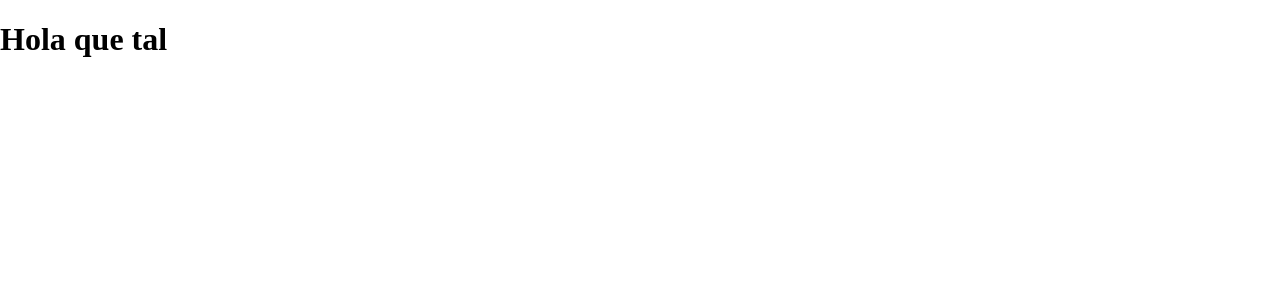
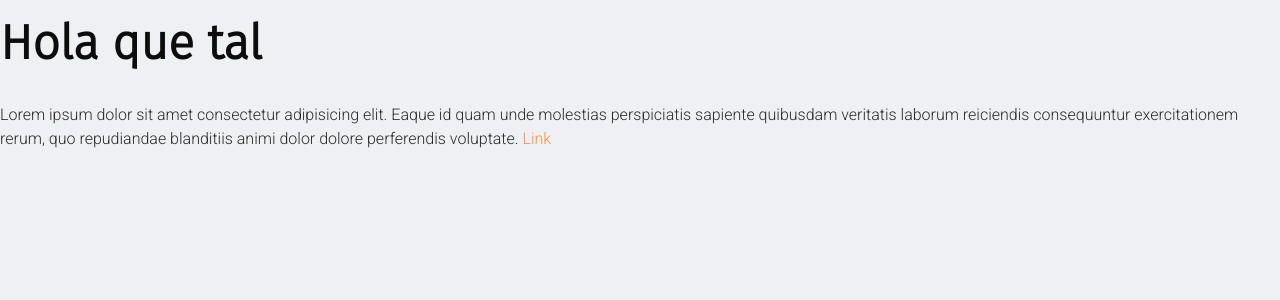
Before and after one commit to desteban/desteban, a Next.js app: page / in a window 1280 px wide. Shown: the top 300 px of the page. Built offline with nearby package versions, Linux system fonts and the light colour scheme.

Commit message:
estilos basicos

```diff
--- a/pages/index.tsx
+++ b/pages/index.tsx
@@ -6,6 +6,12 @@ export default function Home() {
 		<div>
 			<main>
 				<h1>Hola que tal</h1>
+				<p>
+					Lorem ipsum dolor sit amet consectetur adipisicing elit. Eaque id quam unde
+					molestias perspiciatis sapiente quibusdam veritatis laborum reiciendis
+					consequuntur exercitationem rerum, quo repudiandae blanditiis animi dolor dolore
+					perferendis voluptate. <a href="">Link</a>
+				</p>
 			</main>
 		</div>
 	);
--- /dev/null
+++ b/styles/basicos.scss
@@ -0,0 +1,66 @@
+@import 'variables.scss';
+
+html {
+	scroll-behavior: smooth;
+}
+
+html,
+body {
+	background-color: $fondo;
+	color: $colorparrafo;
+	padding: 0;
+	margin: 0;
+	font-family: Roboto, -apple-system, BlinkMacSystemFont, Segoe UI, Oxygen, Ubuntu, Cantarell,
+		Droid Sans, Helvetica Neue, sans-serif;
+}
+
+h1 {
+	font-size: 3rem;
+	font-family: Fira Sans;
+	font-weight: bold;
+	margin-top: 1rem;
+	color: $colortitulos;
+}
+
+h2 {
+	font-size: 2rem;
+	font-family: Fira Sans;
+	font-weight: bold;
+	color: $colortitulos;
+}
+
+h3 {
+	font-size: 1.9rem;
+	font-family: Fira Sans;
+	font-weight: bold;
+	color: $colortitulos;
+}
+
+h4 {
+	font-size: 1.56rem;
+	font-family: Fira Sans;
+	font-weight: bold;
+	color: $colortitulos;
+}
+
+h5 {
+	font-size: 1.25rem;
+	font-family: Fira Sans;
+	font-weight: bold;
+	color: $colortitulos;
+}
+
+p {
+	font-size: 1rem;
+	line-height: 150%;
+}
+
+a {
+	color: $colorlinks;
+	text-decoration: none;
+	cursor: pointer;
+
+	&:hover {
+		text-decoration: underline;
+	}
+}
--- a/styles/index.scss
+++ b/styles/index.scss
@@ -1,2 +1,5 @@
 @import '../node_modules/normalize.css/normalize.css';
-@import 'variables.scss';
+
+@import url('https://fonts.googleapis.com/css2?family=Fira+Sans:wght@300&family=Karla:wght@200&family=Roboto:wght@300&display=swap');
+
+@import 'variables.scss', 'basicos.scss';
```
